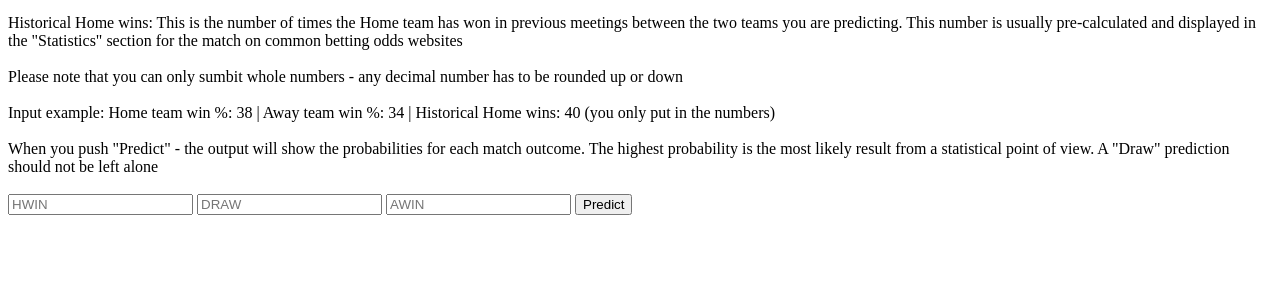
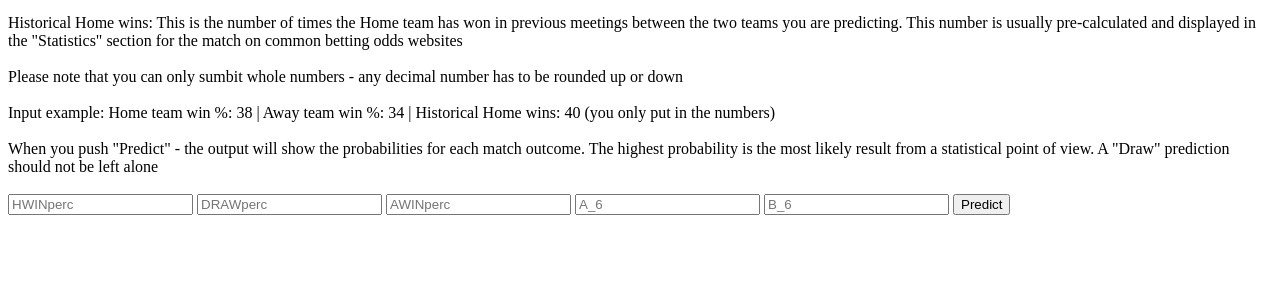
Before and after one commit to audunkn/pl_match_predictor, a Flask app: page / in a window 1280 px wide. Shown: the part 246-546 px from the top of the page. Run offline with Flask 2, Linux system fonts and the light colour scheme; parts of the project's set-up code (start-up, migrations or seed data) failed here and were passed over.

Commit message:
Add files via upload

```diff
--- a/templates/index.html
+++ b/templates/index.html
@@ -40,10 +40,11 @@
      <!-- Main Input For Receiving Query to our ML -->
     <form action="{{ url_for('predict')}}"method="post">
     	<br>
-    	<input type="text" name="HWIN" placeholder="HWIN" required="required" />
-        <input type="text" name="DRAW" placeholder="DRAW" required="required" />
-		<input type="text" name="AWIN" placeholder="AWIN" required="required" />
-
+    	<input type="text" name="HWINperc" placeholder="HWINperc" required="required" />
+        <input type="text" name="DRAWperc" placeholder="DRAWperc" required="required" />
+		<input type="text" name="AWINperc" placeholder="AWINperc" required="required" />
+        <input type="text" name="A_6" placeholder="A_6" required="required" />
+        <input type="text" name="B_6" placeholder="B_6" required="required" />
         <button type="submit" class="btn btn-primary btn-block btn-large">Predict</button>
     </form>
 
```
Also changed, not shown: 1 other file.
